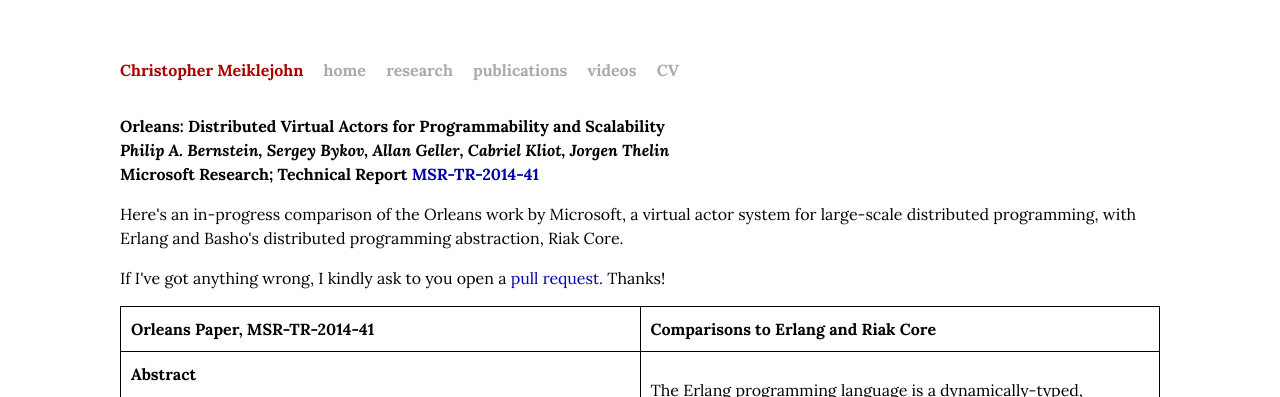
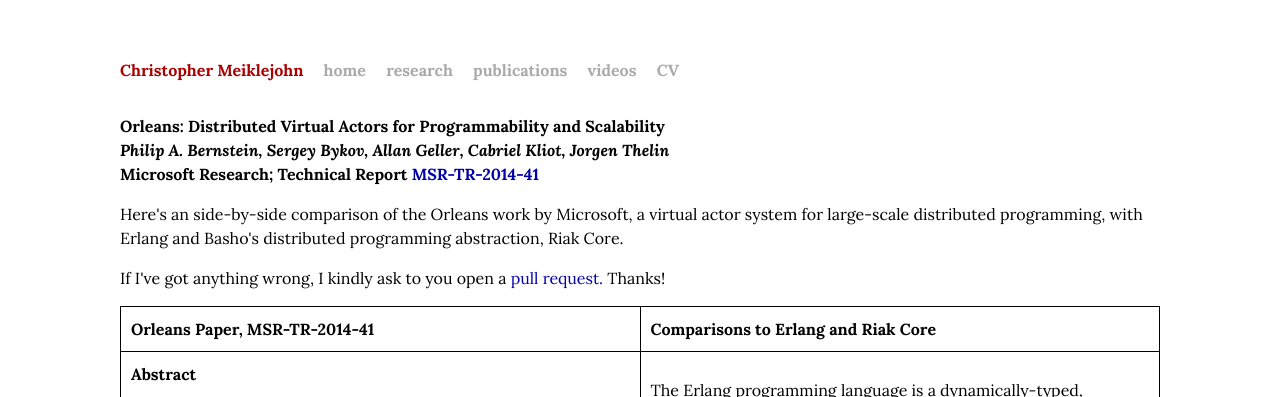
Before and after one commit to cmeiklejohn/cmeiklejohn.github.io, a Jekyll site: the page built from orleans.html, in a window 1280 px wide and 900 px high. Shown: the top 397 px of the window. Built offline with Jekyll 4.4.1, drawn with Linux system fonts in a browser that asks for light colours; comment, search, counter and statistics services are not loaded.

Commit message:
Orleans updates.

```diff
--- a/orleans.html
+++ b/orleans.html
@@ -8,7 +8,7 @@
     <em>Philip A. Bernstein, Sergey Bykov, Allan Geller, Cabriel Kliot, Jorgen Thelin</em><br />
     Microsoft Research; Technical Report <a href="http://research.microsoft.com/apps/pubs/default.aspx?id=210931">MSR-TR-2014-41</a>
   </h1>
-  <p>Here's an in-progress comparison of the Orleans work by Microsoft,
+  <p>Here's an side-by-side comparison of the Orleans work by Microsoft,
   a virtual actor system for large-scale distributed programming, with
   Erlang and Basho's distributed programming abstraction, Riak Core.</p>
   <p>If I've got anything wrong, I kindly ask to you open a <a
```
